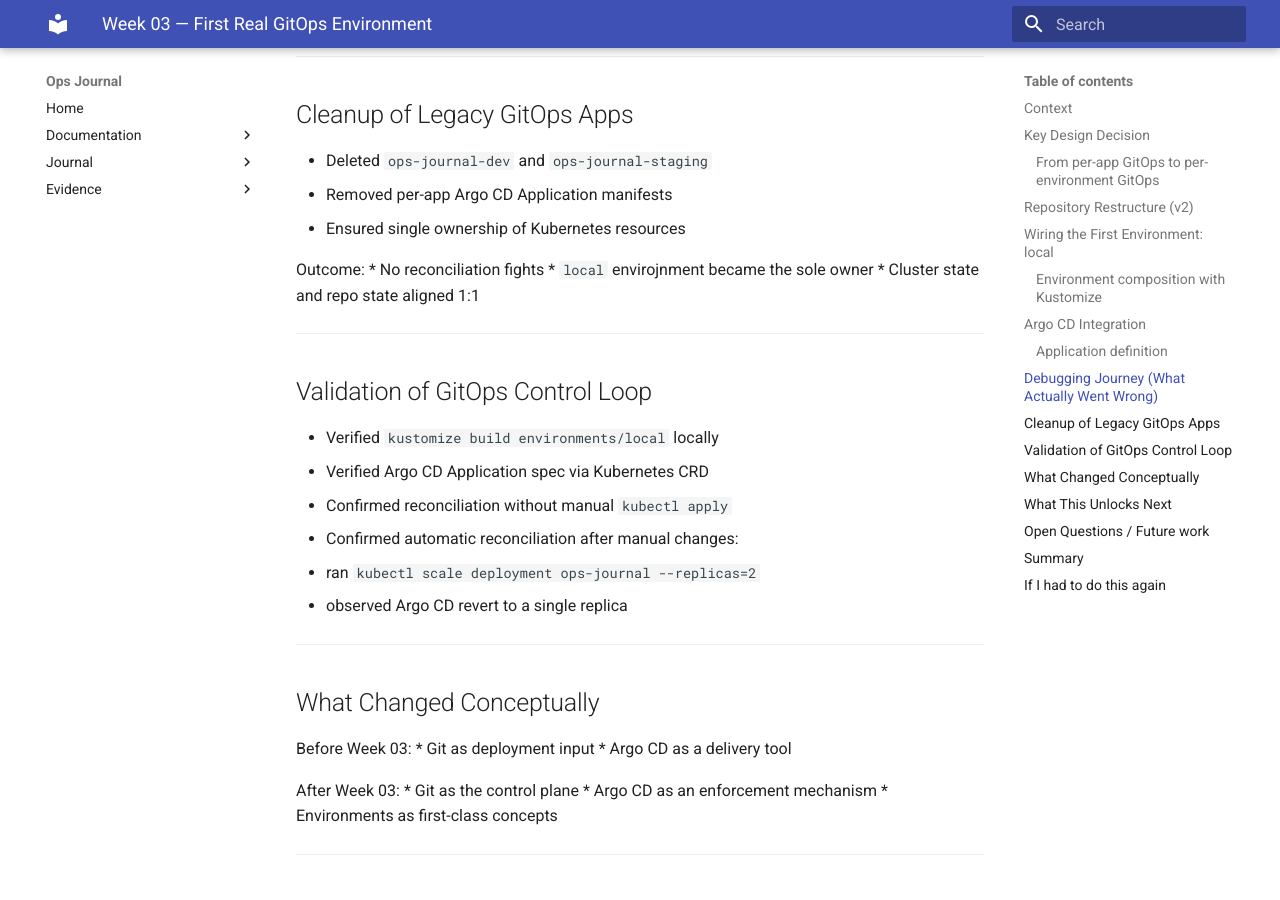
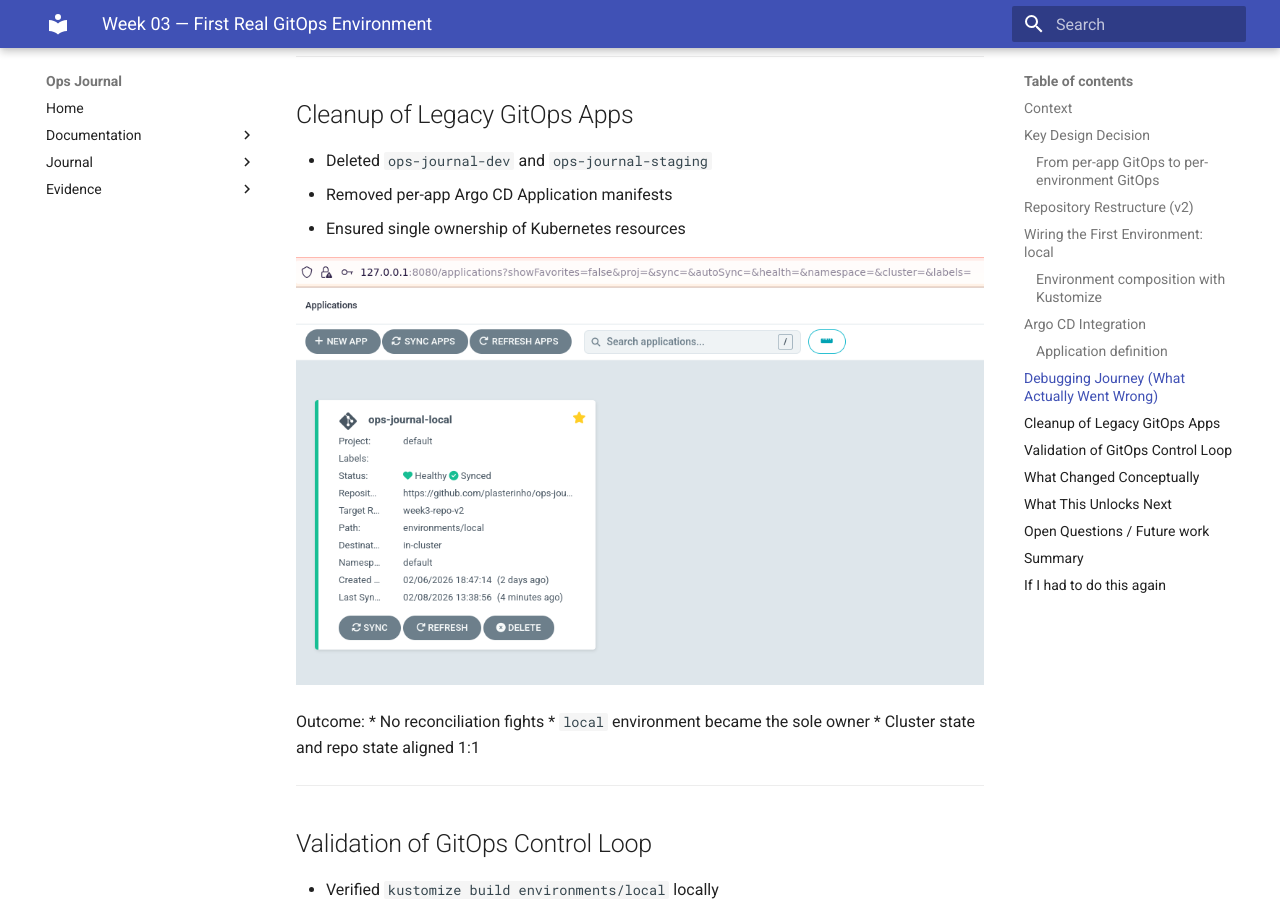
Before and after one commit to plasterinho/ops-journal, an MkDocs documentation site: the page built from docs/journal/week-03.md, in a window 1280 px wide and 900 px high, scrolled down 2042 px. Built offline with MkDocs 1.6.1 and Material for MkDocs 9.7.7, drawn with Linux system fonts in a browser that asks for light colours.

Commit message:
docs: update journal with evidence

```diff
--- a/docs/journal/week-03.md
+++ b/docs/journal/week-03.md
@@ -98,9 +98,11 @@
 * Removed per-app Argo CD Application manifests
 * Ensured single ownership of Kubernetes resources
 
+![Single "local" instance of OpsJournal](evidence/week-03/single-instance-local.png)
+
 Outcome:
 * No reconciliation fights
-* `local` envirojnment became the sole owner
+* `local` environment became the sole owner
 * Cluster state and repo state aligned 1:1
 
 -------------------------------
```
Also changed, not shown: other parts of docs/journal/week-03.md (+2 -0 lines), docs/journal/evidence/week-03/single-instance-local.png (added), docs/journal/evidence/week-03/terminating-manual-pod.png (added).
